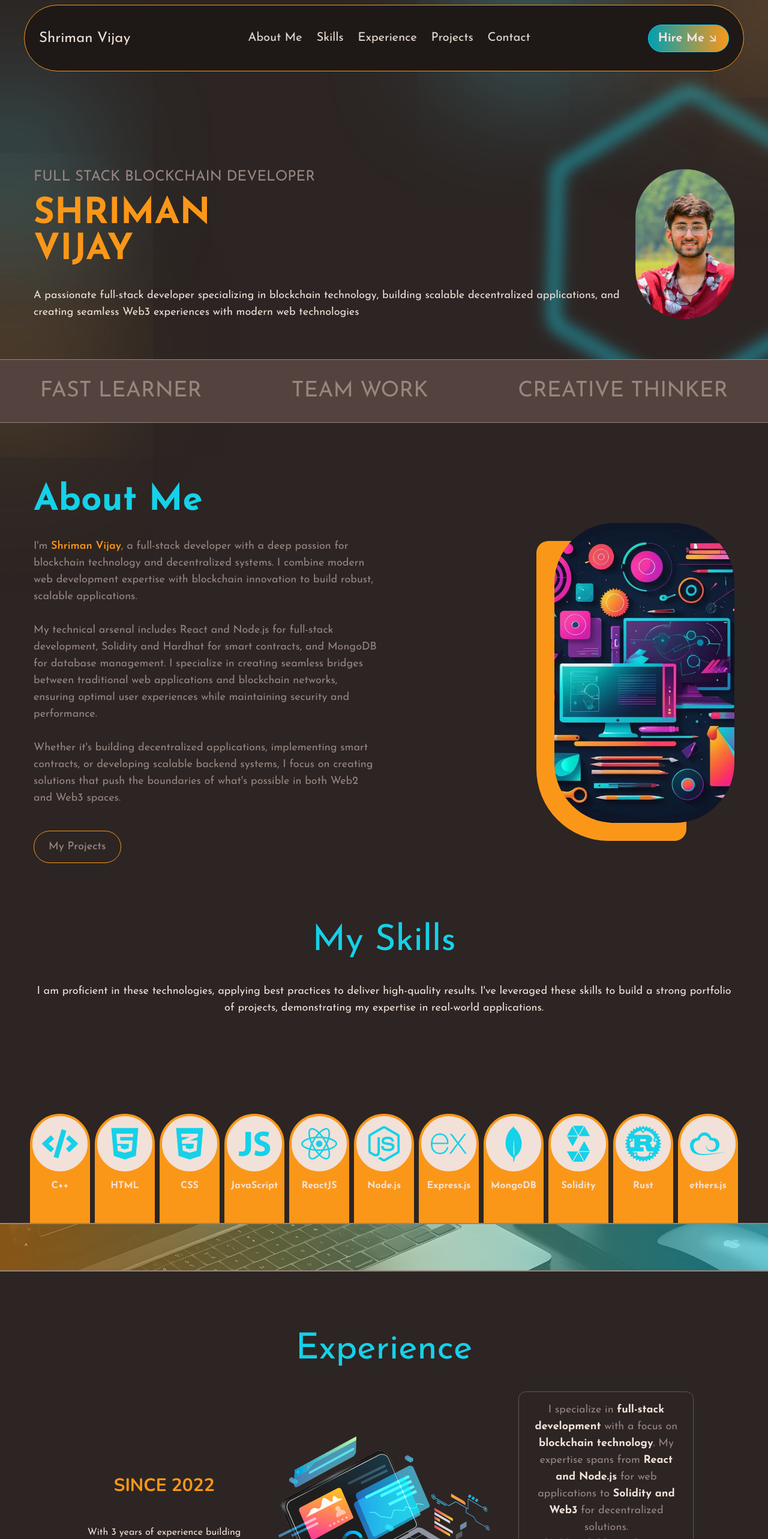
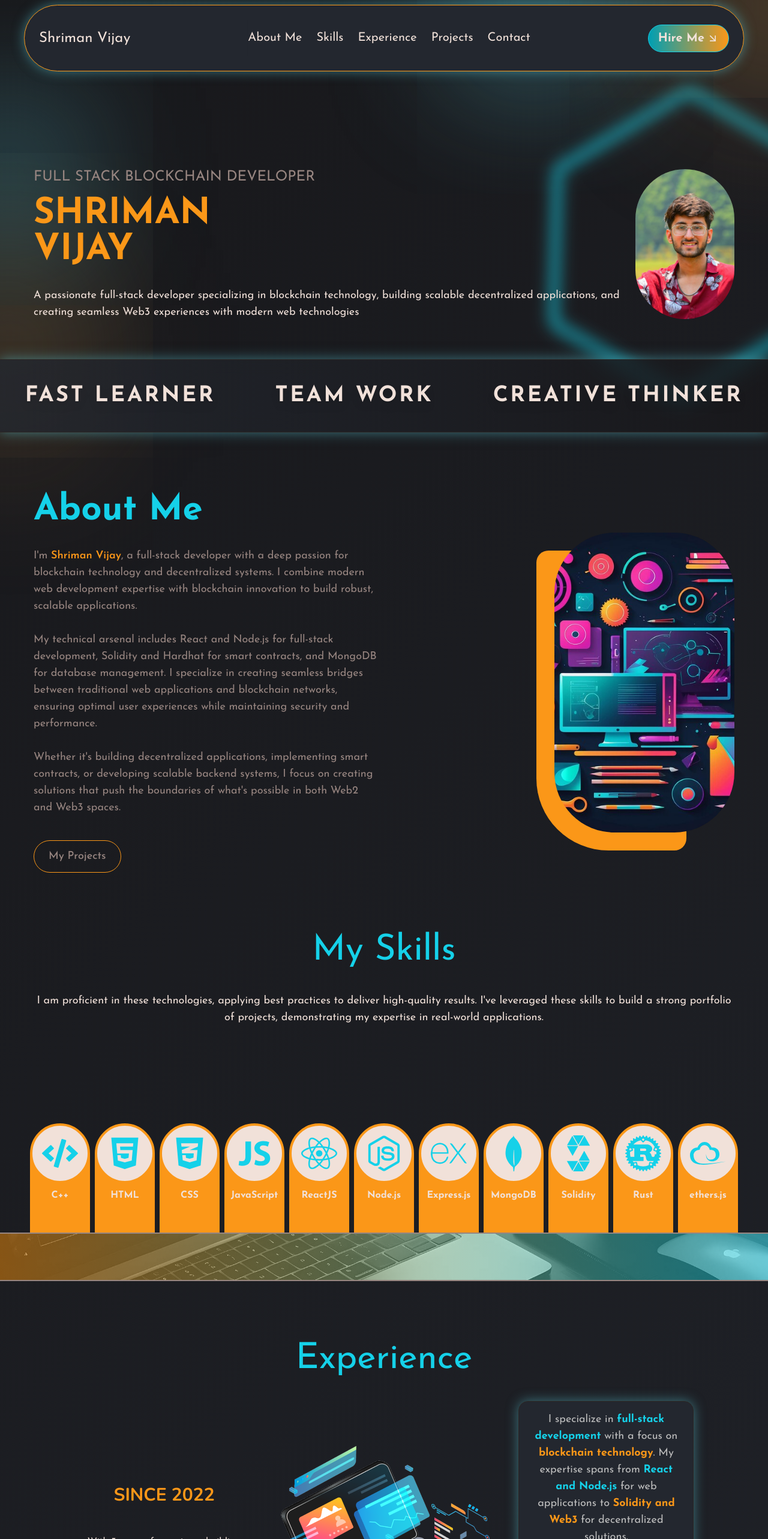
Before and after one commit to shrimanvj/My-Portfolio, a React (Vite) app: page / in a window 1280 px wide. Shown: the top 2566 px of the page at 60% size. Built offline with nearby package versions, Linux system fonts and the light colour scheme.

Commit message:
made changes

```diff
--- a/src/components/contactMeSection/ContactMain.jsx
+++ b/src/components/contactMeSection/ContactMain.jsx
@@ -24,7 +24,7 @@ const ContactMain = () => {
 
   return (
     <div id="contact" className="max-w-[1200px] mx-auto px-4 mt-[100px]">
-      <div className="flex flex-col md:flex-row gap-12 items-start justify-between bg-brown p-8 rounded-2xl">
+      <div className="flex flex-col md:flex-row gap-12 items-start justify-between section-card p-8">
         {/* Left Side: Contact Text and Form */}
         <div className="flex-1 flex flex-col gap-8 min-w-[300px]">
           <ContactText />
--- a/src/components/experienceSection/AllExperiences.jsx
+++ b/src/components/experienceSection/AllExperiences.jsx
@@ -33,7 +33,7 @@ const AllExperiences = () => {
     <div className="flex flex-wrap gap-6 justify-center max-w-full px-4 py-6">
       {experiences.map((experience, index) => (
         <div key={index} className="flex items-center gap-4">
-          <SingleExperience experience={experience} />
+          <SingleExperience experience={experience} cardClass="section-card" />
           {index < experiences.length - 1 && (
             <motion.div
               variants={fadeIn("right", 0)}
--- a/src/components/experienceSection/ExperienceTopRight.jsx
+++ b/src/components/experienceSection/ExperienceTopRight.jsx
@@ -1,12 +1,12 @@
 const ExperienceTopRight = () => {
   return (
-    <div className="xl:w-[25%] lg:w-[30%] border border-lightBrown p-4 rounded-xl">
-      <p className="text-lg text-center text-lightGrey">
+    <div className="xl:w-[25%] lg:w-[30%] section-card p-4">
+      <p className="text-lg text-center text-[#bdbdbd]">
         I specialize in{" "}
-        <span className="font-bold text-white">full-stack development</span> with a focus on{" "}
-        <span className="font-bold text-white">blockchain technology</span>. My expertise spans from{" "}
-        <span className="font-bold text-white">React and Node.js</span> for web applications to{" "}
-        <span className="font-bold text-white">Solidity and Web3</span> for decentralized solutions. <br />
+        <span className="font-bold text-accent">full-stack development</span> with a focus on{" "}
+        <span className="font-bold text-highlight">blockchain technology</span>. My expertise spans from{" "}
+        <span className="font-bold text-accent">React and Node.js</span> for web applications to{" "}
+        <span className="font-bold text-highlight">Solidity and Web3</span> for decentralized solutions. <br />
         I build scalable applications that bridge traditional web development with blockchain innovation,
         ensuring robust architecture, security, and optimal user experiences across both Web2 and Web3 platforms.
       </p>
--- a/src/components/navbar/NavbarLinks.jsx
+++ b/src/components/navbar/NavbarLinks.jsx
@@ -10,7 +10,7 @@ const links = [
 
 const NavbarLinks = () => {
   return (
-    <ul className="flex lg:flex-row sm:flex-col gap-6 text-white font-body lg:relative sm:absolute sm:top-[120%] text-center left-[50%] -translate-x-[50%] lg:text-md sm:text-xl sm:bg-cyan/30 backdrop-blur-lg lg:bg-black sm:w-full py-4">
+    <ul className="flex lg:flex-row sm:flex-col gap-6 text-[#f1e1d9] font-body lg:relative sm:absolute sm:top-[120%] text-center left-[50%] -translate-x-[50%] lg:text-md sm:text-xl lg:bg-transparent sm:bg-[#23272f] sm:w-full py-4">
       {links.map((link, index) => {
         return (
           <li key={index} className="group">
@@ -20,7 +20,7 @@ const NavbarLinks = () => {
               duration={500}
               offset={-130}
               to={link.section}
-              className="cursor-pointer text-white hover:text-cyan transition-all duration-500"
+              className="cursor-pointer text-[#f1e1d9] hover:text-cyan transition-all duration-300"
             >
               {link.link}
             </Link>
--- a/src/components/navbar/NavbarMain.jsx
+++ b/src/components/navbar/NavbarMain.jsx
@@ -7,19 +7,19 @@ import { useSelector } from "react-redux";
 const NavbarMain = () => {
   const menuOpen = useSelector((state) => state.menu.menuOpen);
   return (
-    <nav className="max-w-[1300px] mx-auto w-full px-4 flex gap-4 mt-2 relative">
-      <div className="flex justify-between w-full max-w-[1200px] mx-auto bg-black items-center p-6 rounded-r-full rounded-l-full border-orange border-[0.5px] ">
+    <nav className="max-w-[1300px] mx-auto w-full px-4 flex gap-4 mt-2 relative z-40">
+      <div className="flex justify-between w-full max-w-[1200px] mx-auto bg-[#23272f] items-center p-6 rounded-r-full rounded-l-full border-orange border-[0.5px] shadow-cyanShadow">
         <NavbarLogo />
         <div className="hidden lg:block">
           <NavbarLinks />
         </div>
         <NavbarBtn />
       </div>
-      <div className="flex lg:hidden sm:block p-6 bg-black items-center justify-center rounded-full border-orange border-[0.5px] ">
+      <div className="flex lg:hidden sm:block p-6 bg-[#23272f] items-center justify-center rounded-full border-orange border-[0.5px] shadow-cyanShadow ">
         <NavbarToggler />
       </div>
       {menuOpen && (
-        <div className="absolute top-full left-0 w-full bg-black border-t border-orange z-30 p-6 flex flex-col items-center gap-6 lg:hidden animate-fade-in">
+        <div className="absolute top-full left-0 w-full bg-[#23272f] border-t border-orange z-30 p-6 flex flex-col items-center gap-6 lg:hidden animate-fade-in shadow-cyanShadow">
           <NavbarLinks />
         </div>
       )}
--- a/src/components/projectsSection/SingleProject.jsx
+++ b/src/components/projectsSection/SingleProject.jsx
@@ -24,12 +24,12 @@ const SingleProject = ({ name, year, align, image, link }) => {
       initial="hidden"
       whileInView="show"
       viewport={{ once: false, amount: 0.1 }}
-      className={`flex w-full sm:flex-col-reverse items-center gap-8 ${
+      className={`section-card flex w-full sm:flex-col-reverse items-center gap-8 ${
         align === "left" ? "md:flex-row" : "md:flex-row-reverse"
       } justify-end sm:flex-col`}
     >
       <div>
-        <h2 className="md:text-3xl sm:text-2xl text-orange ">{name}</h2>
+        <h2 className="md:text-3xl sm:text-2xl text-highlight ">{name}</h2>
         <h2
           className={`text-xl font-thin text-white font-special sm:text-center ${
             align === "left" ? "md:text-right" : "md:text-left"
@@ -37,12 +37,12 @@ const SingleProject = ({ name, year, align, image, link }) => {
         >
           {year}
         </h2>
-        <p className="text-lightGrey text-sm mt-2 mb-3 max-w-md">
+        <p className="text-[#bdbdbd] text-sm mt-2 mb-3 max-w-md">
           {getProjectDescription(name)}
         </p>
         <a
           href={link}
-          className={`text-lg flex gap-2 items-center text-cyan hover:text-orange transition-all duration-500 cursor-pointer sm:justify-self-center ${
+          className={`text-lg flex gap-2 items-center text-accent hover:text-highlight transition-all duration-500 cursor-pointer sm:justify-self-center ${
             align === "left" ? "md:justify-self-end" : "md:justify-self-start"
           }`}
         >
--- a/src/components/subHeroSection/SubHeroMain.jsx
+++ b/src/components/subHeroSection/SubHeroMain.jsx
@@ -1,9 +1,9 @@
 const SubHeroMain = () => {
   return (
-    <div className="w-full border-y bg-brown border-lightGrey text-lightGrey flex flex-col md:flex-row justify-around uppercase xl:text-4xl md:text-2xl sm:text-4xl py-8 items-center gap-4">
-      <p>Fast Learner</p>
-      <p>Team Work</p>
-      <p>Creative Thinker</p>
+    <div className="w-full bg-gradient-to-r from-[#23272f]/80 to-[#18181b]/80 backdrop-blur-md border-y border-darkBrown flex flex-col md:flex-row justify-around uppercase xl:text-4xl md:text-2xl sm:text-4xl py-10 items-center gap-4 shadow-cyanShadow">
+      <p className="text-[#f1e1d9] tracking-widest font-bold drop-shadow-lg">Fast Learner</p>
+      <p className="text-[#f1e1d9] tracking-widest font-bold drop-shadow-lg">Team Work</p>
+      <p className="text-[#f1e1d9] tracking-widest font-bold drop-shadow-lg">Creative Thinker</p>
     </div>
   );
 };
--- a/src/index.css
+++ b/src/index.css
@@ -4,5 +4,18 @@
 @tailwind utilities;
 
 body {
-  @apply bg-darkBrown;
+  @apply bg-[#18181b] text-[#e5e5e5] font-body;
+  background: linear-gradient(135deg, #18181b 0%, #23272f 100%);
 }
+
+.section-card {
+  @apply bg-[#23272f] rounded-2xl shadow-cyanShadow border border-darkBrown;
+}
+
+.text-accent {
+  @apply text-cyan;
+}
+
+.text-highlight {
+  @apply text-orange;
+}
```
